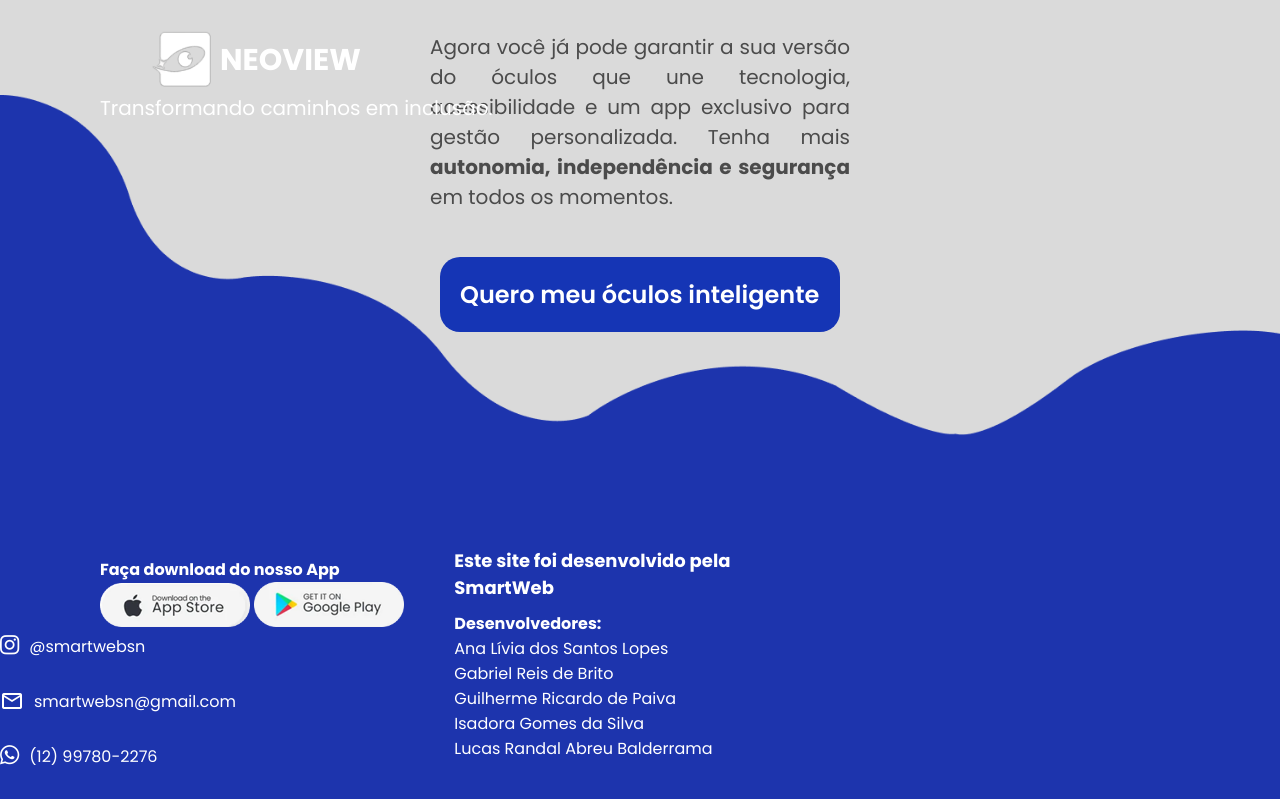
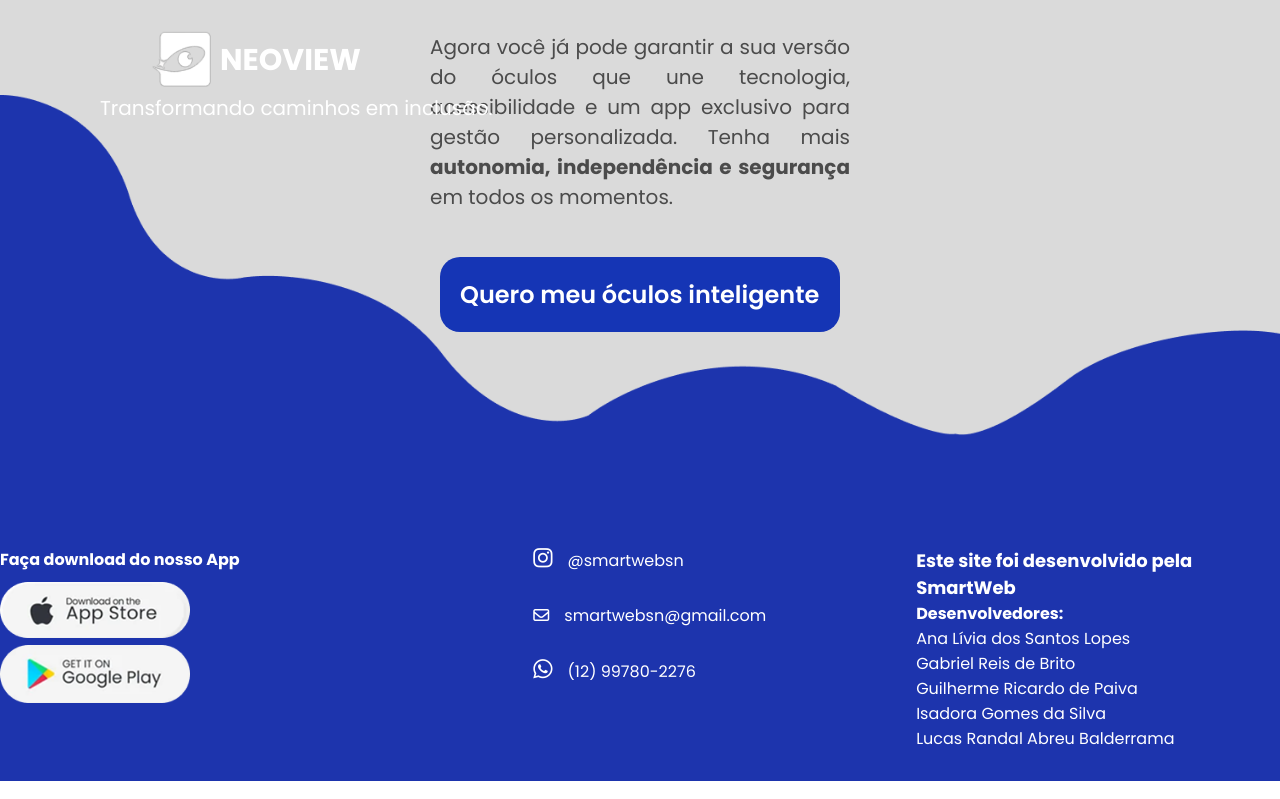
Before and after one commit to Isadora-Gomes/landingpage-neoview, a plain HTML site: page index.html in a window 1280 px wide. Shown: the part 3023-3822 px from the top of the page. Drawn offline with nearby package versions, Linux system fonts and the light colour scheme.

Commit message:
finalizado falta apenas a responsividade

```diff
--- a/css/style.css
+++ b/css/style.css
@@ -478,9 +478,10 @@
            grid-area: title;
            align-self: end;
            text-transform: uppercase;
-           font-weight: 500;
+           font-weight: 600;
            word-break: break-all;
            margin-bottom: 15px;
+           color: #1535B5;
        }
 
        .icon {
@@ -667,10 +668,6 @@
        display: flex;
        z-index: 2;
    }
- #download{
-margin-left: 100px;
-   }
-
 
    #cima {
        position: absolute;
@@ -703,13 +700,22 @@ margin-left: 100px;
 
    #info {
        display: flex;
-       gap: 50px;
+       gap: 150px;
        margin-top: 40px;
-       margin-bottom: 0px;
+       margin-bottom: 30px;
+       margin-left: auto;
+       margin-right: auto;
    }
 
+
    #download img {
-       width: 150px;
+       width: 190px;
+   }
+
+   #download h4 {
+       font-size: 18px;
+       margin-bottom: 10px;
+
    }
 
    #footer h1 {
@@ -729,7 +735,6 @@ margin-left: 100px;
    }
 
    #footer h4 {
-       margin-top: 10px;
        font-size: 16px;
        cursor: default;
    }
@@ -766,7 +771,6 @@ margin-left: 100px;
    }
 
    #desenvolvedores {
-       width: 300px;
        text-align: left;
    }
 
@@ -778,6 +782,10 @@ margin-left: 100px;
    #redes-contato div {
        display: flex;
    }
+
+   #redes-contato ul li i {
+       margin: 0 15px;
+    }
 
    #barra {
        margin-left: 7px;
--- a/index.html
+++ b/index.html
@@ -221,56 +221,48 @@
     </div>
     <footer id="footer">
   <div id="info">
-
-            <div id="baixo">
     <div id="download">
       <h4>Faça download do nosso App</h4>
-                    <img src="img/applestore.png" alt="Baixe no Google Play">
-                    <img src="img/playstore.png" alt="Baixe no App Store">
+      <img src="img/applestore.png" alt="Baixe no App Store">
+      <img src="img/playstore.png" alt="Baixe no Google Play">
     </div>
+
     <div id="redes-contato">
       <ul>
+        <li class="item-contato" id="footer_instagram">
           <a href="https://www.instagram.com/smartwebsn/" target="_blank" class="conteudo-site">
-                            <li class="item-contato" id="footer_instagram"><i
-                                    class="fa-brands fa-instagram"></i>@smartwebsn</li>
+            <i class="fa-brands fa-instagram"></i>@smartwebsn
           </a>
-                        <a href="https://mail.google.com/" target="_blank" class="conteudo-site">
-                            <li class="item-contato" id="footer_facebook"><i class="material-symbols-outlined">
-mail
-                            </i>smartwebsn@gmail.com</li>
+        </li>
+
+        <li class="item-contato" id="footer_email">
+          <a href="mailto:smartwebsn@gmail.com" target="_blank" class="conteudo-site">
+            <i class="fa-regular fa-envelope"></i>smartwebsn@gmail.com
           </a>
+        </li>
 
+        <li class="item-contato" id="footer_whatsapp">
           <a href="https://wa.me/5512997802276" target="_blank" class="conteudo-site">
-                            <li class="item-contato" id="footer_whatsapp_1"><i class="fa-brands fa-whatsapp"></i>(12)
-                                99780-2276</li>
+            <i class="fa-brands fa-whatsapp"></i>(12) 99780-2276
           </a>
-                </div>
+        </li>
       </ul>
     </div>
+
     <div id="desenvolvedores">
       <h5 class="conteudo-site">Este site foi desenvolvido pela SmartWeb</h5>
       <h4 class="conteudo-site">Desenvolvedores:</h4>
       <ul>
-                    <a href="https://linktr.ee/analivialopess" target="_blank" class="conteudo-site">
-                        <li>Ana Lívia dos Santos Lopes</li>
-                    </a>
-                    <a href="https://linktr.ee/gabrielreiss" target="_blank" class="conteudo-site">
-                        <li>Gabriel Reis de Brito</li>
-                    </a>
-                    <a href="https://linktr.ee/guilhermedpaiva" target="_blank" class="conteudo-site">
-                        <li>Guilherme Ricardo de Paiva</li>
-                    </a>
-                    <a href="https://linktr.ee/isadoragomess" target="_blank" class="conteudo-site">
-                        <li>Isadora Gomes da Silva</li>
-                    </a>
-                    <a href="https://linktr.ee/lucasbalderrama" target="_blank" class="conteudo-site">
-                        <li>Lucas Randal Abreu Balderrama</li>
-                    </a>
+        <li><a href="https://linktr.ee/analivialopess" target="_blank">Ana Lívia dos Santos Lopes</a></li>
+        <li><a href="https://linktr.ee/gabrielreiss" target="_blank">Gabriel Reis de Brito</a></li>
+        <li><a href="https://linktr.ee/guilhermedpaiva" target="_blank">Guilherme Ricardo de Paiva</a></li>
+        <li><a href="https://linktr.ee/isadoragomess" target="_blank">Isadora Gomes da Silva</a></li>
+        <li><a href="https://linktr.ee/lucasbalderrama" target="_blank">Lucas Randal Abreu Balderrama</a></li>
       </ul>
     </div>
   </div>
-        </div>
 </footer>
+
 </body>
 
 </html>
```
Lines whose indentation alone changed are shown as unchanged.
